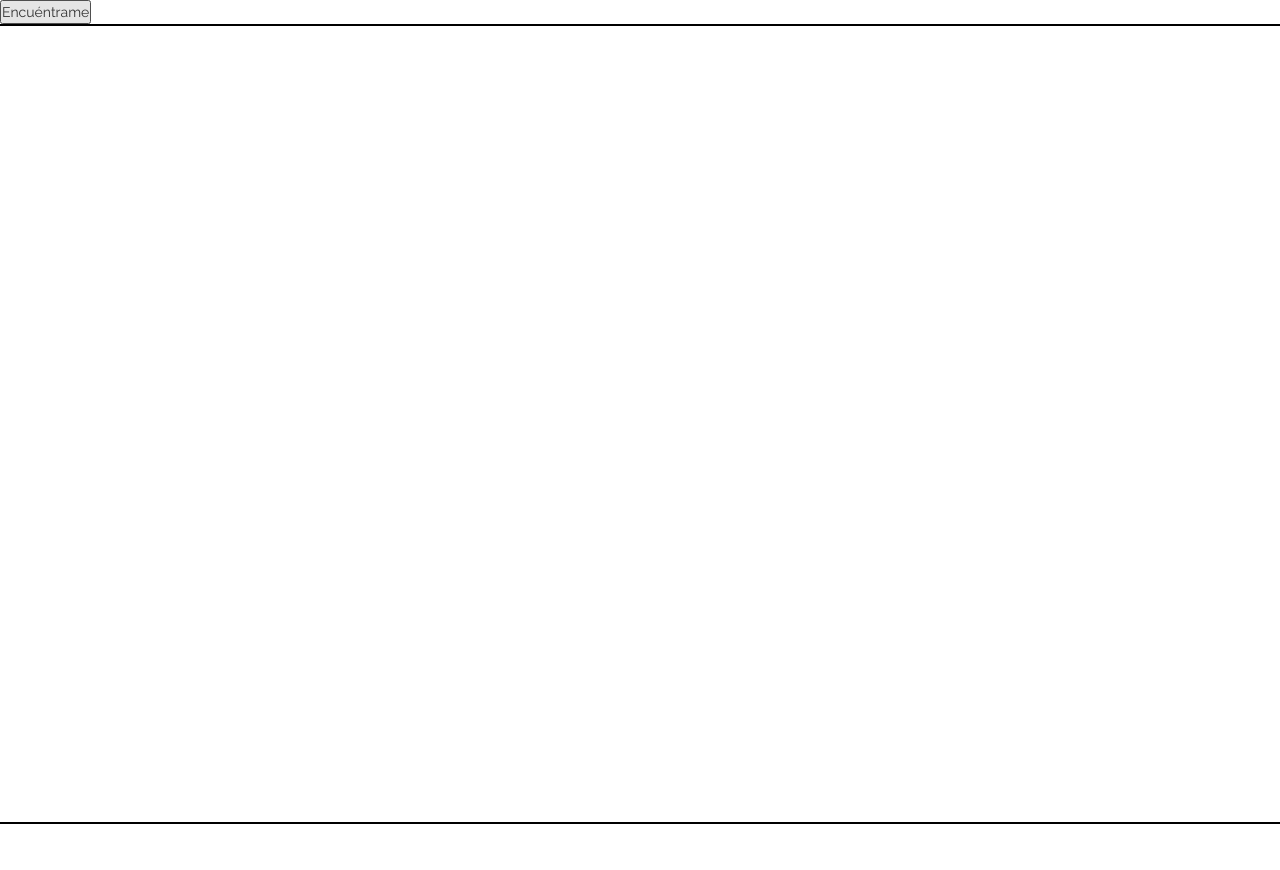
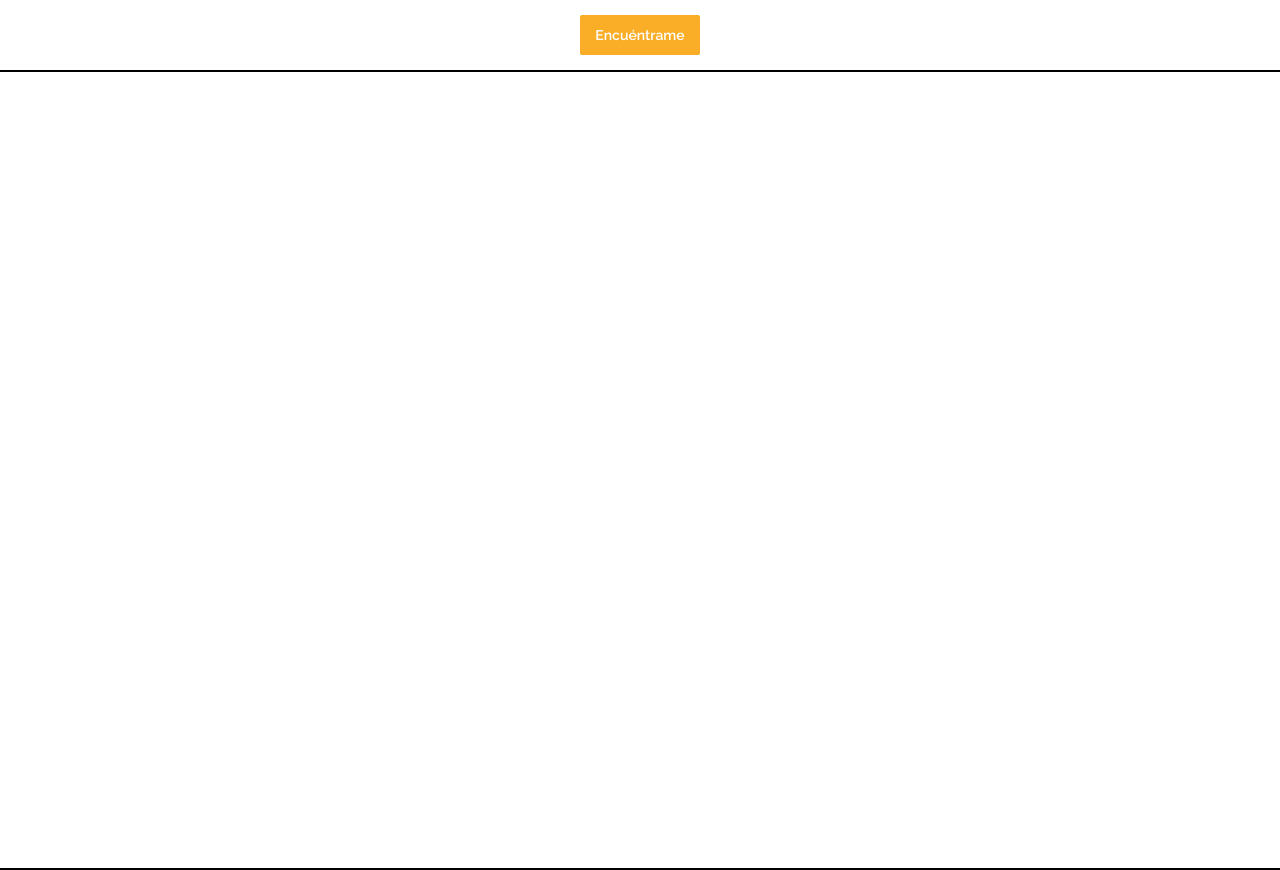
Before and after one commit to niellesweet/easy-bike, a plain HTML site: page index.html in a window 1280 px wide. Before the commit the page ends 824 px from the top, so only its background shows below. Drawn offline with nearby package versions, Linux system fonts and the light colour scheme; some packages are replaced by stand-ins of ours.

Commit message:
css boton y mapa

```diff
--- a/style.css
+++ b/style.css
@@ -1,7 +1,6 @@
 *{
 	margin: 0;
 	padding: 0;
-	font-family: 'Raleway', sans-serif;
 }
 #map{
 	width: 100%;
@@ -9,5 +8,16 @@
 	border: 2px solid black;
 }
 button{
-
+	margin: 15px auto;
+	padding: 10px 15px;
+	color: white;
+	background-color: #faae27;
+	border: 0;
+	font-weight: 600;
+	border-radius: 2px;
+	font-family: 'Raleway', sans-serif;
+	display: block;
 }
+button:hover,button:focus{
+	outline: 0;
+}
```
